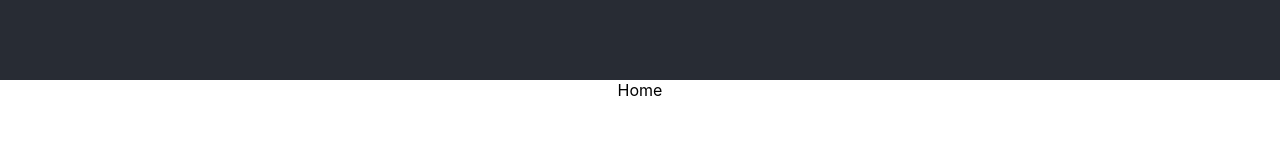
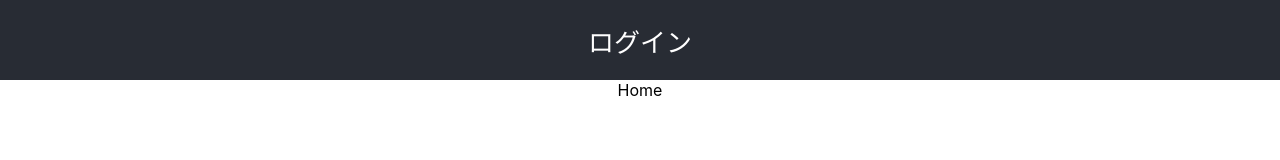
Before and after one commit to dfaw20/frontend-ai-plot, a React (Create React App) app: page / in a window 1280 px wide. Shown: the top 160 px of the page. Built offline with nearby package versions, Linux system fonts and the light colour scheme; the HTML template or start-up script is replaced by a standard one.

Commit message:
setup/router Login

```diff
--- a/src/App.tsx
+++ b/src/App.tsx
@@ -4,19 +4,21 @@ import Login from "./components/Login";
 import LoginGoogleRedirect from "./components/LoginGoogleRedirect";
 import { Route, Routes, BrowserRouter } from "react-router-dom";
 import Home from "./components/Home";
+import { UserProvider } from './contexts/UserContext';
+import Header from "./components/Header";
 
 function App() {
 	return (
 		<div className="App">
-			<header className="App-header">
-			</header>
-
 			<BrowserRouter>
-				<Routes>
-					<Route path="/" element={<Home/>}/>
-					<Route path="/login" element={<Login user={null}/>} />
-					<Route path="/auth/google/callback" element={<LoginGoogleRedirect />} />
-				</Routes>
+				<UserProvider>
+					<Header/>
+					<Routes>
+						<Route path="/" element={<Home/>}/>
+						<Route path="/login" element={<Login user={null}/>} />
+						<Route path="/auth/google/callback" element={<LoginGoogleRedirect />} />
+					</Routes>
+				</UserProvider>
 			</BrowserRouter>
 		</div>
 	);
--- /dev/null
+++ b/src/components/Header.tsx
@@ -0,0 +1,14 @@
+import React from "react";
+import { useUser } from '../contexts/UserContext';
+
+function Header() {
+	const {user} = useUser();
+
+	return (
+		<header className="App-header">
+			{user === null ? 'ログイン' : user.display_name}
+		</header>
+	);
+}
+
+export default Header;
--- a/src/components/Login.tsx
+++ b/src/components/Login.tsx
@@ -1,5 +1,5 @@
 import React from "react";
-import {User} from "../types/User";
+import {User} from "../network/Api";
 import {API_GET_GOOGLE_URL, GoogleOAuthUrlObject} from "../network/Api";
 import axios from "axios";
 
@@ -33,7 +33,7 @@ function Login(props: Prop) {
 	// ユーザーがログインしている場合、ユーザー情報を表示
 	return (
 		<div>
-			<h1>Welcome, {props.user.displayName}</h1>
+			<h1>Welcome, {props.user?.display_name}</h1>
 			{/* ここにユーザー情報を表示するコードを追加 */}
 		</div>
 	);
--- a/src/components/LoginGoogleRedirect.tsx
+++ b/src/components/LoginGoogleRedirect.tsx
@@ -1,13 +1,13 @@
 import React, { useEffect, useRef } from "react";
 import {BACKEND_HOST, TokenResult} from "../network/Api";
 import { useNavigate } from "react-router-dom";
-import { LOCAL_STORAGE_ACCESS_TOKEN_KEY } from "../repository/Storage";
 import axios from "axios";
+import { useUser } from '../contexts/UserContext';
 
 function LoginGoogleRedirect() {
 	const navigate = useNavigate();
-
 	const didLoadRef = useRef(false);
+	const { login } = useUser();
 
 	useEffect(() => {
 		if (didLoadRef.current === false) {
@@ -24,10 +24,7 @@ function LoginGoogleRedirect() {
 					console.log("Success Get Token:", res.data);
 
 					if (res.data.token) {
-						localStorage.setItem(
-							LOCAL_STORAGE_ACCESS_TOKEN_KEY,
-							 res.data.token.accessToken
-							 );
+						login(res.data);
 						navigate('/');
 					}
 				})
--- /dev/null
+++ b/src/contexts/UserContext.tsx
@@ -0,0 +1,47 @@
+import React, { createContext, useContext, useState, ReactNode } from 'react';
+import {TokenResult, User} from "../network/Api";
+import { LOCAL_STORAGE_ACCESS_TOKEN_KEY } from '../repository/Storage';
+
+interface UserContextType {
+  user: User | null;
+  login: (tokenResult: TokenResult) => void;
+  logout: () => void;
+}
+
+const UserContext = createContext<UserContextType | undefined>(undefined);
+
+export const useUser = (): UserContextType => {
+	const context = useContext(UserContext);
+	if (context === undefined) {
+		throw new Error('useUser must be used within a UserProvider');
+	}
+	return context;
+};
+
+interface UserProviderProps {
+  children: ReactNode;
+}
+
+export const UserProvider: React.FC<UserProviderProps> = ({ children }) => {
+	const [user, setUser] = useState<User | null>(null);
+
+	// ログイン状態を設定する関数
+	const login = (tokenResult: TokenResult) => {
+		setUser(tokenResult.user);
+		localStorage.setItem(
+			LOCAL_STORAGE_ACCESS_TOKEN_KEY,
+			tokenResult.token.access_token
+		);
+	};
+
+	// ログアウト状態を設定する関数
+	const logout = () => {
+		setUser(null);
+	};
+
+	return (
+		<UserContext.Provider value={{ user, login, logout }}>
+			{children}
+		</UserContext.Provider>
+	);
+};
--- a/src/types/User.ts
+++ /dev/null
@@ -1,3 +0,0 @@
-export interface User {
-    displayName: string;
-}
```
Also changed, not shown: src/network/Api.ts (+6 -8 lines).
